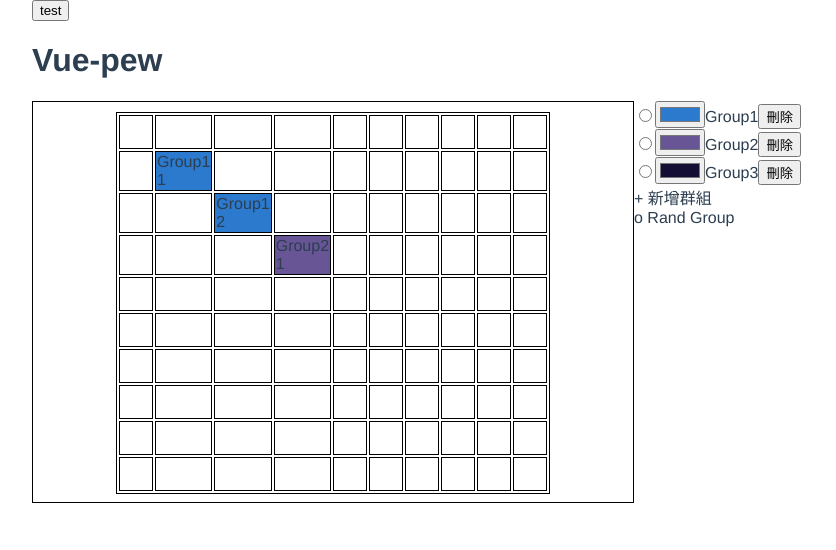
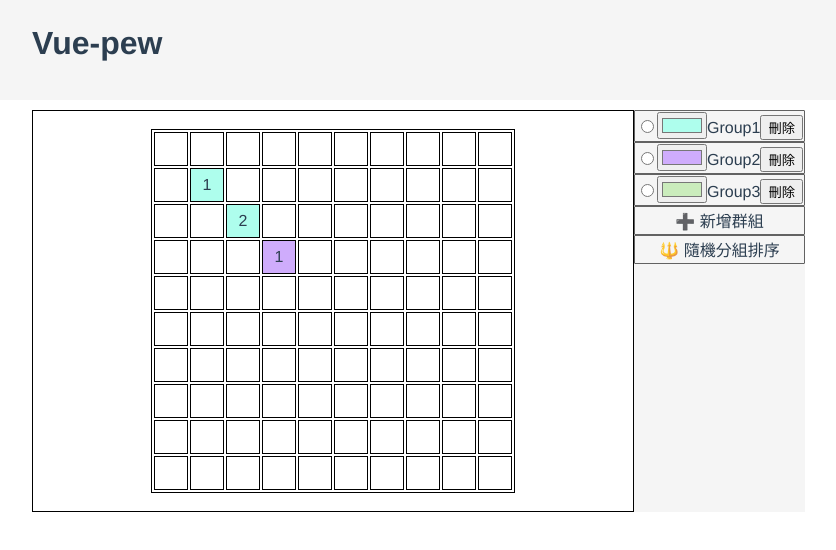
Before and after one commit to malagege/vue-pew, a Vue app: page / in a window 1280 px wide. Shown: the top 550 px of the page, without its empty margins (108-944 px from the left). Built offline with nearby package versions, Linux system fonts and the light colour scheme.

Commit message:
初次簡單排版

```diff
--- a/src/App.vue
+++ b/src/App.vue
@@ -1,6 +1,5 @@
 <template>
   <div id="app">
-    <button @click="log(table)">test</button>
     <the-header></the-header>
     <div class="container">
       <div class="wrap">
@@ -15,16 +14,13 @@
                 :row="row"
                 :col="col"
                 @click="tdChgColor($event)"
-              >
-                <span v-if="groups[table[row][col].group]">{{ groups[table[row][col].group].name}}</span>
-                {{ table[row][col].index }}
-              </td>
+              >{{ table[row][col].index }}</td>
             </tr>
           </table>
         </div>
       </div>
-      <div class="inline-grid">
-        <div v-for="(obj,index) in groups" :key="index">
+      <div class="control">
+        <div class="group_wrap" v-for="(obj,index) in groups" :key="index">
           <label>
             <input type="radio" v-model="now_selected" :value="index">
             <input type="color" v-model="obj.color">
@@ -32,8 +28,8 @@
             <button @click="removeGroup(index)">刪除</button>
           </label>
         </div>
-        <div @click="newGroup">+ 新增群組</div>
-        <div @click="randGroup">o Rand Group</div>
+        <div class="group_wrap text-center" @click="newGroup">➕ 新增群組</div>
+        <div class="group_wrap text-center" @click="randGroup">🔱 隨機分組排序</div>
       </div>
     </div>
   </div>
@@ -55,7 +51,7 @@ export default {
       groups: [
         {
           name: "Group1",
-          color: "#2c7acd",
+          color: "#aefeed",
           metas: [
             {
               row: 1,
@@ -69,7 +65,7 @@ export default {
         },
         {
           name: "Group2",
-          color: "#675596",
+          color: "#cfacfc",
           metas: [
             {
               row: 3,
@@ -79,7 +75,7 @@ export default {
         },
         {
           name: "Group3",
-          color: "#140d34",
+          color: "#caecbc",
           metas: []
         }
       ],
@@ -89,10 +85,10 @@ export default {
   },
   methods: {
     getRandomColor() {
-      var letters = "0123456789ABCDEF";
+      var letters = "ABCDEF";
       var color = "#";
       for (var i = 0; i < 6; i++) {
-        color += letters[Math.floor(Math.random() * 16)];
+        color += letters[Math.floor(Math.random() * 6)];
       }
       return color;
     },
@@ -124,9 +120,6 @@ export default {
     },
     tdChgColor($event) {
       if (this.now_selected != null) {
-        var color = this.groups[this.now_selected].color;
-        // $event.target.style.background = color;
-
         // 檢查td是否有顏色
         console.log("target", $event.currentTarget);
         let row = $event.currentTarget.getAttribute("row");
@@ -218,6 +211,7 @@ body {
 
 .container {
   display: flex;
+  margin-top: 10px;
 }
 
 .wrap {
@@ -243,5 +237,27 @@ body {
   border: 1px solid black;
   width: 30px;
   height: 30px;
+  text-align: center;
+}
+
+.group_wrap {
+  padding: 5px 2px;
+  padding: 1px;
+  cursor: pointer;
+  border: 1px solid rgba(0, 0, 0, 0.6);
+  border-radius: 1px;
+}
+
+.group_wrap:hover {
+  background: #e1e1e1;
+}
+
+.control {
+  background: #f5f5f5;
+}
+
+.text-center {
+  text-align: center;
+  height: 25px;
 }
 </style>
--- a/src/components/TheHeader.vue
+++ b/src/components/TheHeader.vue
@@ -13,5 +13,22 @@ export default {
 };
 </script>
 
-<style>
+<style scoped>
+header {
+  position: relative;
+  height: 100px;
+}
+header h1 {
+  background: #f5f5f5;
+  position: fixed;
+  margin: 0px;
+  height: 100px;
+  left: 0px;
+  right: 0px;
+  padding-top: 25px;
+  padding-bottom: 25px;
+  padding-left: calc(-500px + 100vw / 2);
+  padding-right: 30px;
+  box-sizing: border-box;
+}
 </style>
```
